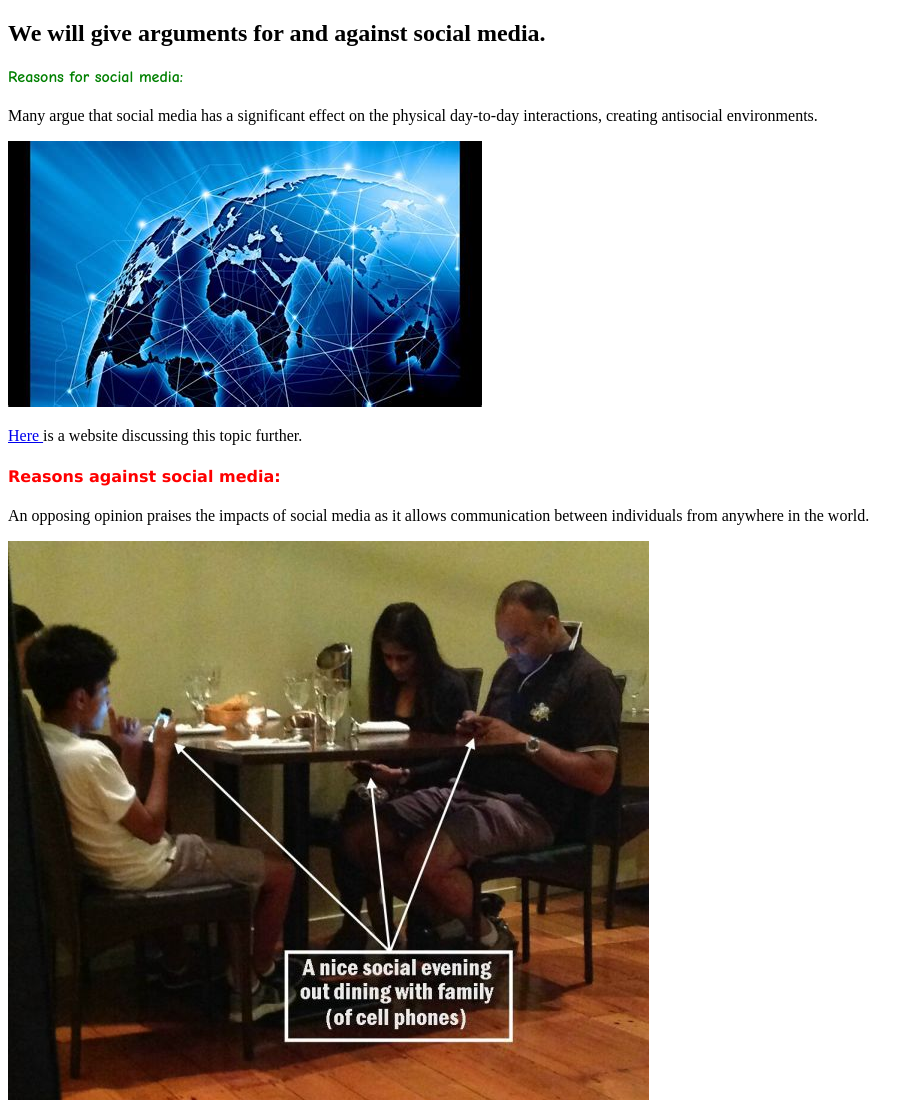
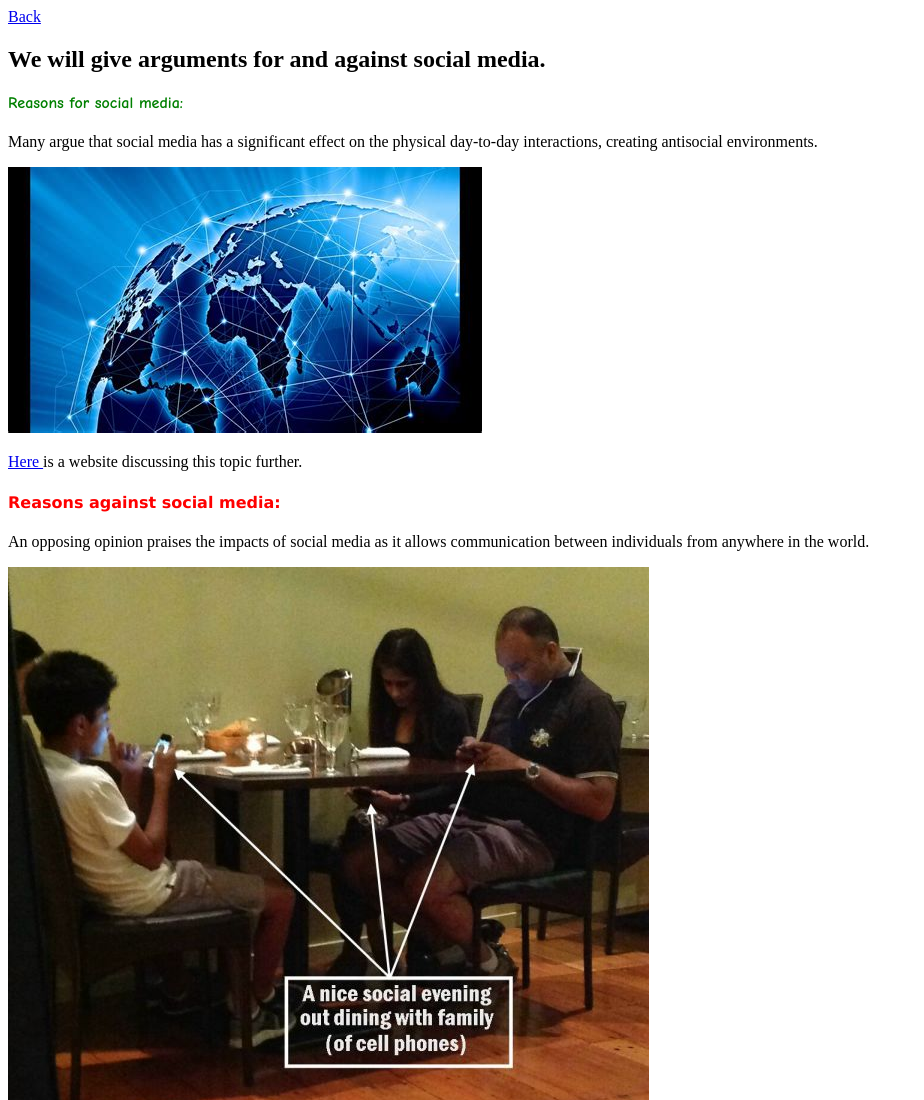
Before and after one commit to nateOppy/teamWebsite, a plain HTML site: page social.html in a window 1280 px wide. Shown: the top 1100 px of the page, without its empty margins (0-924 px from the left). Drawn offline with Linux system fonts and the light colour scheme; files whose address does not match are found by name.

Commit message:
Added link back to index.html

```diff
--- a/social.html
+++ b/social.html
@@ -17,6 +17,10 @@
 </style>
 
 <body>
+    <div name = "links">
+        <a href = index.html>Back</a>
+    </div>
+
     <h2>
         We will give arguments for and against social media.
     </h2>
```
